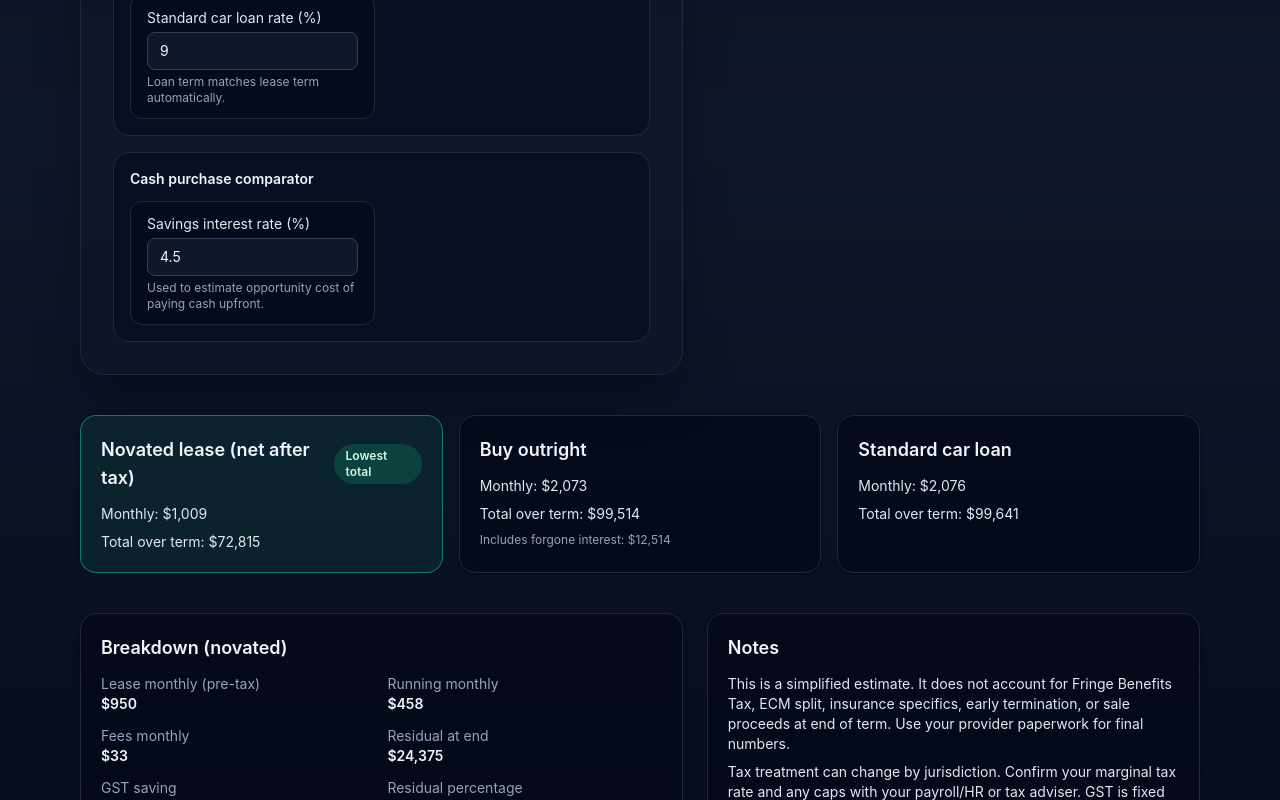
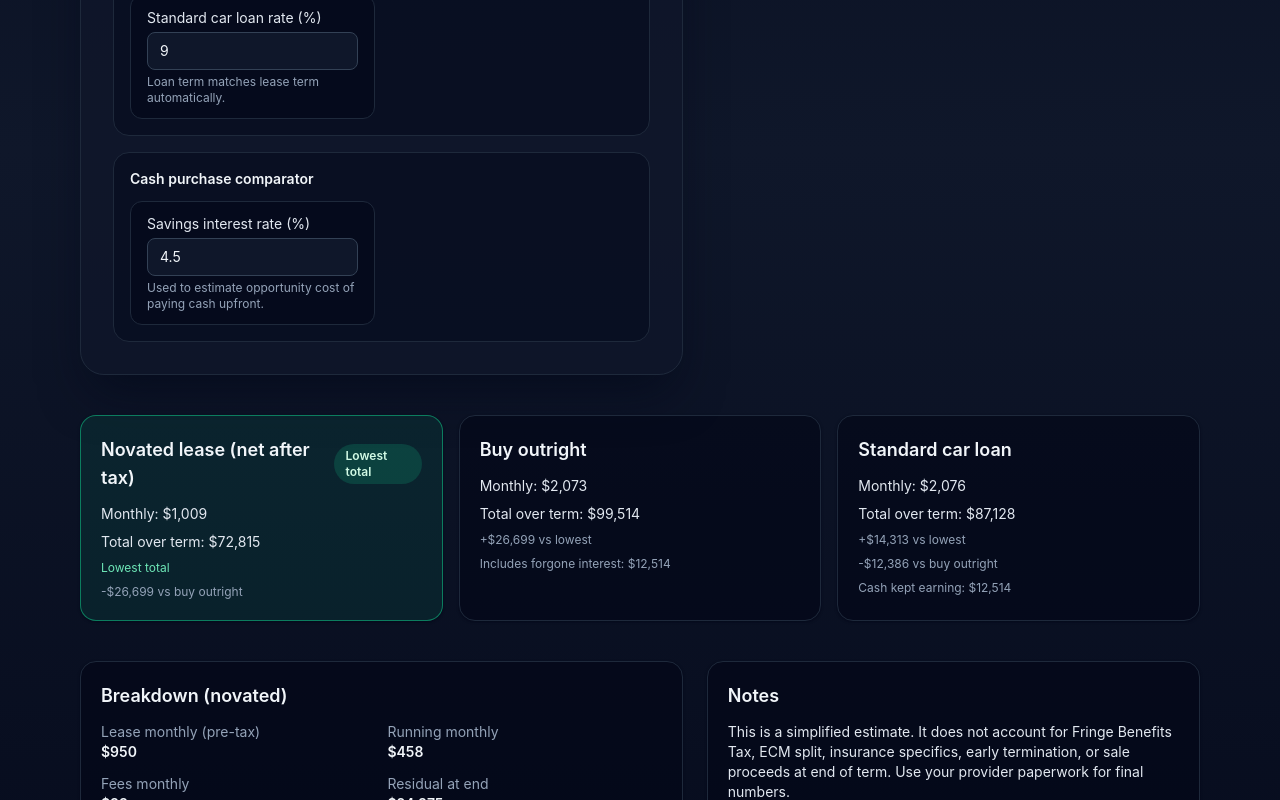
Before and after one commit to laofangxose/finance_calculator, a React (Vite) app: page / in a window 1280 px wide. Shown: the part 1007-1807 px from the top of the page. Built offline with nearby package versions, Linux system fonts and the light colour scheme.

Commit message:
feat: highlight comparisons and include savings-rate effects

```diff
--- a/src/App.tsx
+++ b/src/App.tsx
@@ -119,11 +119,15 @@ function calculateLoan(inputs: Inputs): Result {
     months,
   )
   const runningMonthly = inputs.runningCostsAnnual / 12
-  const total = (monthlyPayment + runningMonthly) * months
+  const totalPayments = (monthlyPayment + runningMonthly) * months
+  const interestEarned =
+    inputs.vehiclePrice *
+    (Math.pow(1 + inputs.savingsRate / 100, inputs.leaseTermYears) - 1)
+  const total = totalPayments - interestEarned
   return {
     monthly: monthlyPayment + runningMonthly,
     total,
-    details: { monthlyPayment, runningMonthly },
+    details: { monthlyPayment, runningMonthly, interestEarned },
   }
 }
 
@@ -186,6 +190,7 @@ function App() {
   const best = comparisons.reduce((prev, curr) =>
     curr.result.total < prev.result.total ? curr : prev,
   )
+  const cashOption = comparisons.find((c) => c.label === 'Buy outright')!
 
   const handleNumberChange = (key: keyof Inputs) => (value: string) => {
     setInputValues((prev) => ({ ...prev, [key]: value }))
@@ -402,6 +407,10 @@ function App() {
                   <li>- Residual is paid at end of lease and added to total.</li>
                   <li>- Running costs are treated evenly across months.</li>
                   <li>- Loan term is matched to lease term for comparison.</li>
+                  <li>
+                    - Cash path includes forgone interest; loan path assumes you keep
+                    the cash invested at the savings rate.
+                  </li>
                 </ul>
               </Card>
             </div>
@@ -430,11 +439,33 @@ function App() {
                 <div className="mt-3 space-y-2 text-sm text-slate-200">
                   <p>Monthly: {currency.format(result.monthly)}</p>
                   <p>Total over term: {currency.format(result.total)}</p>
+                  <p
+                    className={`text-xs ${
+                      result.total === best.result.total
+                        ? 'text-emerald-300'
+                        : 'text-slate-400'
+                    }`}
+                  >
+                    {result.total === best.result.total
+                      ? 'Lowest total'
+                      : `${result.total - best.result.total > 0 ? '+' : ''}${currency.format(result.total - best.result.total)} vs lowest`}
+                  </p>
+                  {label !== 'Buy outright' && (
+                    <p className="text-xs text-slate-400">
+                      {`${result.total - cashOption.result.total > 0 ? '+' : ''}${currency.format(result.total - cashOption.result.total)} vs buy outright`}
+                    </p>
+                  )}
                   {label === 'Buy outright' && result.details.forgoneInterest !== undefined && (
                     <p className="text-xs text-slate-400">
                       Includes forgone interest: {currency.format(result.details.forgoneInterest)}
                     </p>
                   )}
+                  {label === 'Standard car loan' &&
+                    result.details.interestEarned !== undefined && (
+                      <p className="text-xs text-slate-400">
+                        Cash kept earning: {currency.format(result.details.interestEarned)}
+                      </p>
+                    )}
                 </div>
               </div>
             ))}
```
